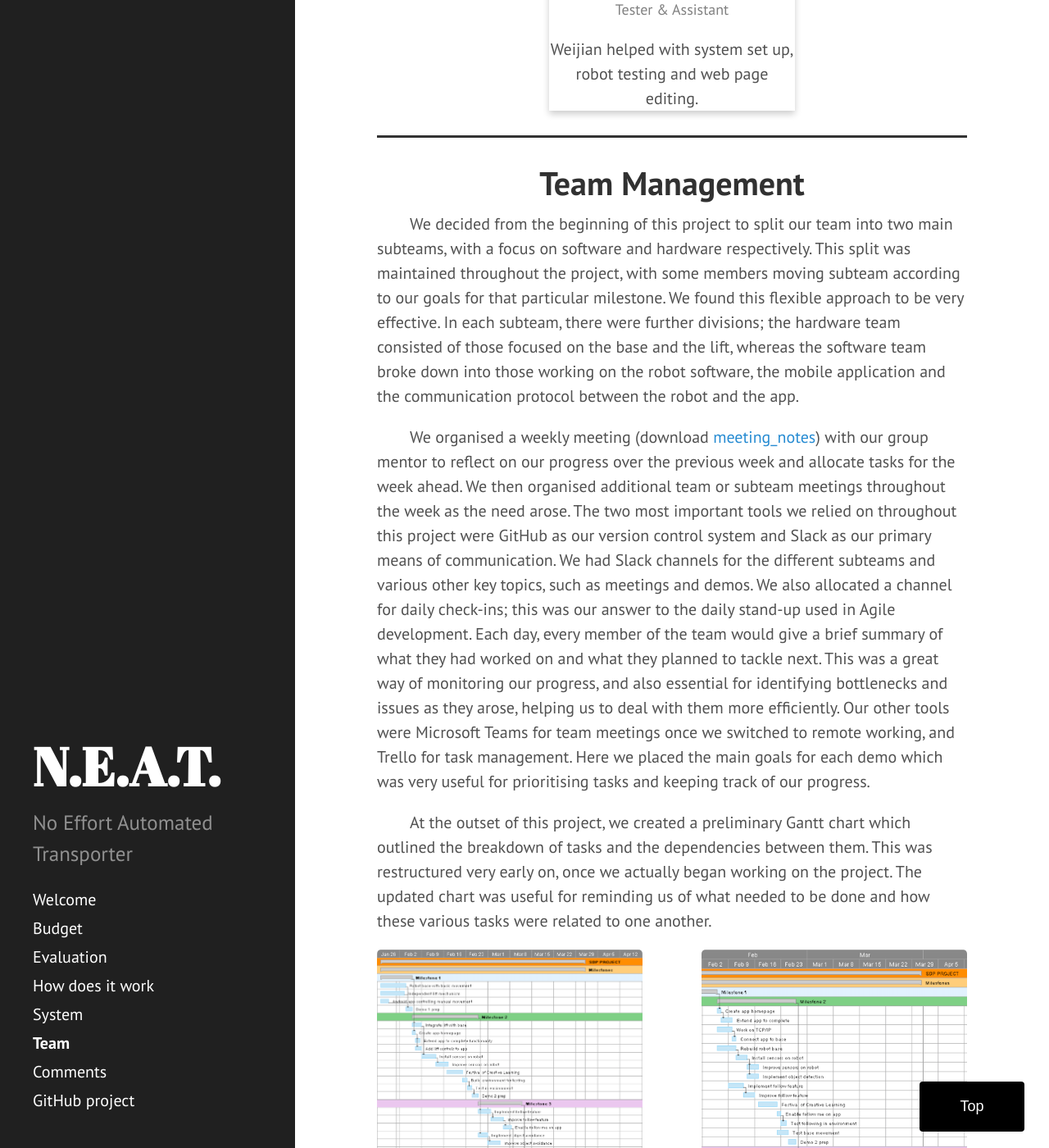
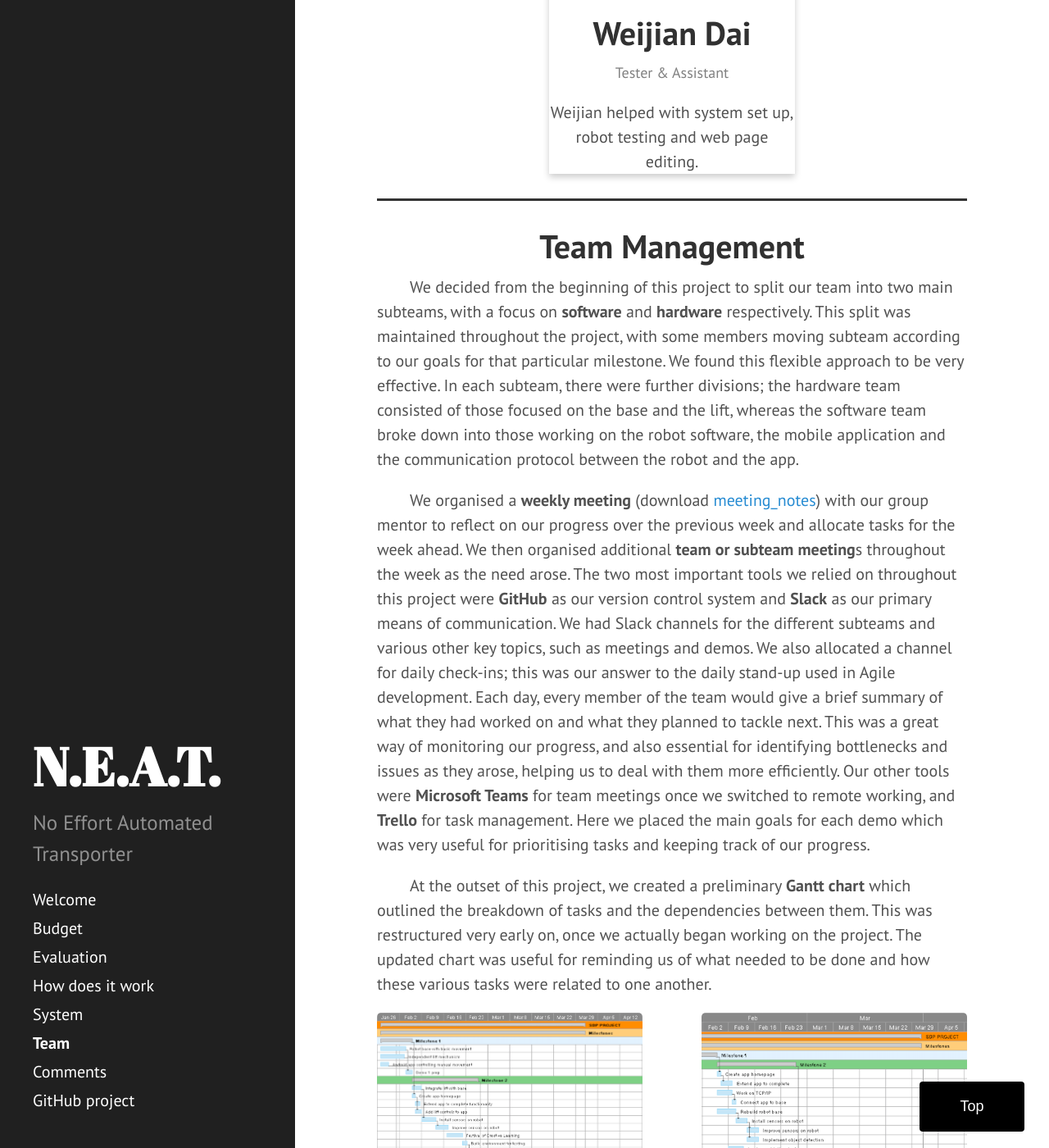
Before and after one commit to okapeng/sdp2020-group2, a Jekyll site: the page built from _pages/team.html, in a window 1280 px wide and 1400 px high, scrolled down 5908 px. Shown: the whole window at 82% size. Built offline with Jekyll 4.4.1, drawn with Linux system fonts in a browser that asks for light colours.

Commit message:
formatting

```diff
--- a/_pages/team.html
+++ b/_pages/team.html
@@ -69,9 +70,18 @@
     <div>
         <hr style="height:3px;border:none;color:#333;background-color:#333;">
         <center><h1>Team Management</h1></center>
-        <p class="tab">We decided from the beginning of this project to split our team into two main subteams, with a focus on software and hardware respectively. This split was maintained throughout the project, with some members moving subteam according to our goals for that particular milestone. We found this flexible approach to be very effective. In each subteam, there were further divisions; the hardware team consisted of those focused on the base and the lift, whereas the software team broke down into those working on the robot software, the mobile application and the communication protocol between the robot and the app.</p>
-        <p class="tab">We organised a weekly meeting (download <a href="/archive/meeting_notes.zip">meeting_notes</a>) with our group mentor to reflect on our progress over the previous week and allocate tasks for the week ahead. We then organised additional team or subteam meetings throughout the week as the need arose. The two most important tools we relied on throughout this project were GitHub as our version control system and Slack as our primary means of communication. We had Slack channels for the different subteams and various other key topics, such as meetings and demos. We also allocated a channel for daily check-ins; this was our answer to the daily stand-up used in Agile development. Each day, every member of the team would give a brief summary of what they had worked on and what they planned to tackle next. This was a great way of monitoring our progress, and also essential for identifying bottlenecks and issues as they arose, helping us to deal with them more efficiently. Our other tools were Microsoft Teams for team meetings once we switched to remote working, and Trello for task management. Here we placed the main goals for each demo which was very useful for prioritising tasks and keeping track of our progress.</p>
-        <p class="tab">At the outset of this project, we created a preliminary Gantt chart which outlined the breakdown of tasks and the dependencies between them. This was restructured very early on, once we actually began working on the project. The updated chart was useful for reminding us of what needed to be done and how these various tasks were related to one another.</p>
+        <p class="tab">We decided from the beginning of this project to split our team into two main subteams, with a focus on <b>software</b> and <b>hardware</b> respectively. This split was maintained
+            throughout the project, with some members moving subteam according to our goals for that particular milestone. We found this flexible approach to be very effective. In each
+            subteam, there were further divisions; the hardware team consisted of those focused on the base and the lift, whereas the software team broke down into those working on the
+            robot software, the mobile application and the communication protocol between the robot and the app.</p>
+        <p class="tab">We organised a <b>weekly meeting</b> (download <a href="/archive/meeting_notes.zip">meeting_notes</a>) with our group mentor to reflect on our progress over the previous
+            week and allocate tasks for the week ahead. We then organised additional <b>team or subteam meeting</b>s throughout the week as the need arose. The two most important tools we relied
+            on throughout this project were <b>GitHub</b> as our version control system and <b>Slack</b> as our primary means of communication. We had Slack channels for the different subteams and various
+            other key topics, such as meetings and demos. We also allocated a channel for daily check-ins; this was our answer to the daily stand-up used in Agile development. Each day,
+            every member of the team would give a brief summary of what they had worked on and what they planned to tackle next. This was a great way of monitoring our progress, and also
+            essential for identifying bottlenecks and issues as they arose, helping us to deal with them more efficiently. Our other tools were <b>Microsoft Teams</b> for team meetings once we
+            switched to remote working, and <b>Trello</b> for task management. Here we placed the main goals for each demo which was very useful for prioritising tasks and keeping track of our progress.</p>
+        <p class="tab">At the outset of this project, we created a preliminary <b>Gantt chart</b> which outlined the breakdown of tasks and the dependencies between them. This was restructured very early on, once we actually began working on the project. The updated chart was useful for reminding us of what needed to be done and how these various tasks were related to one another.</p>
         <div>
             <fig style="width:45%; float: left; margin-right: 5px;">
                 <a href="/images/Gantt_chart_final.png"><img src="/images/Gantt_chart_final.png" alt="initial gantt"></a>
```
Also changed, not shown: other parts of _pages/team.html (+1 -0 lines), _pages/evaluation.md (+3 -0 lines).
